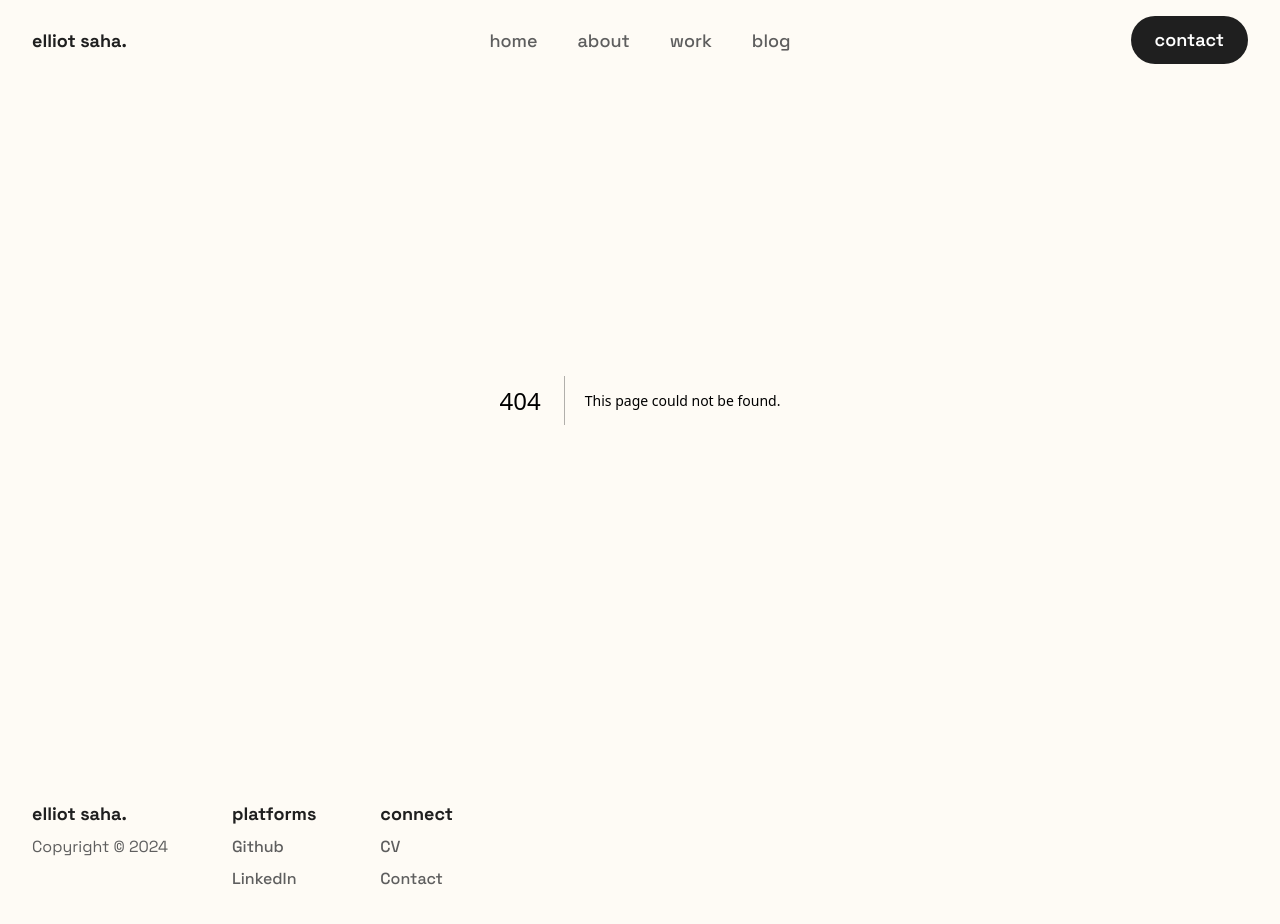
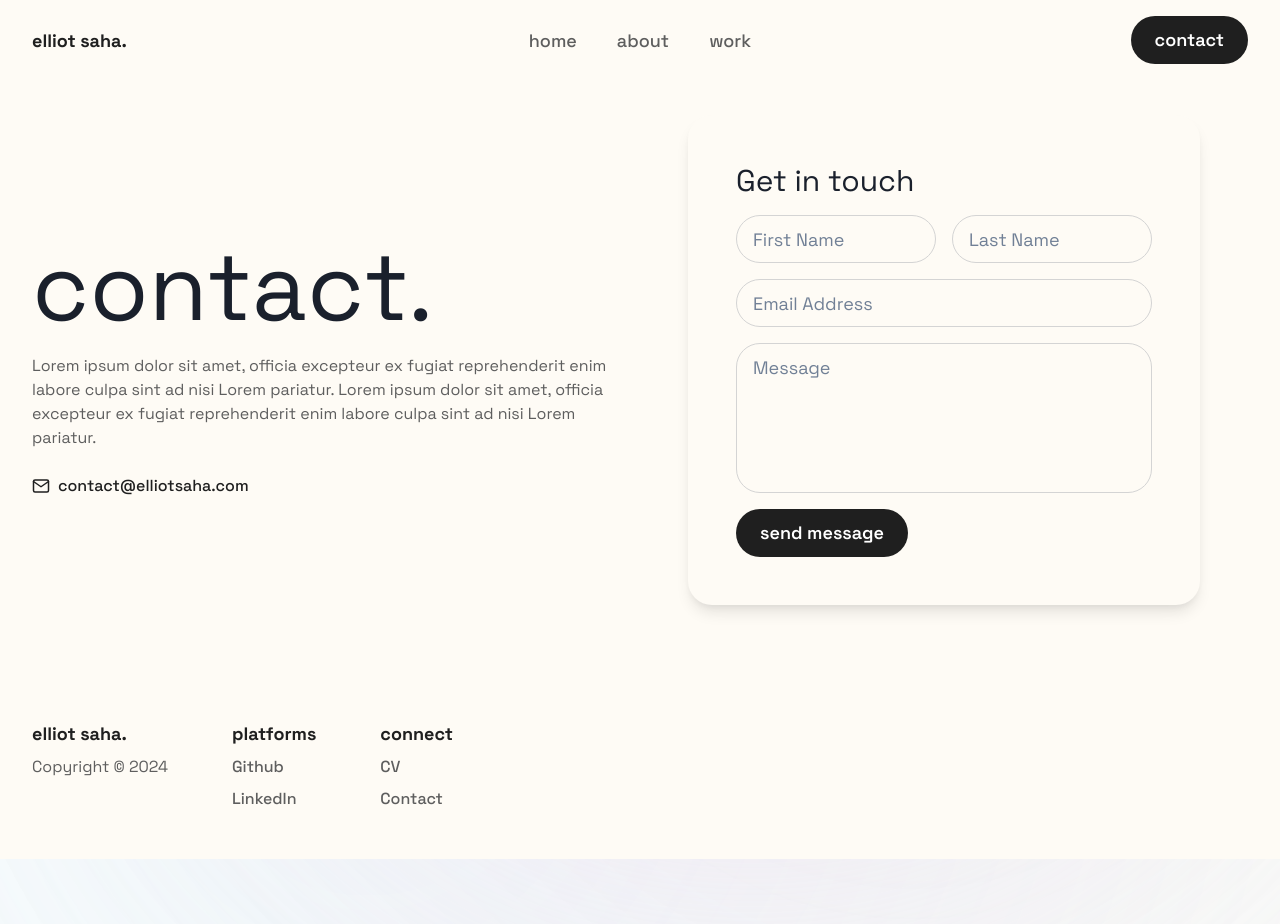
Before and after one commit to elliotsaha/portfolio, a Next.js app: page /contact in a window 1280 px wide. Before the commit this address had no page. Shown: the top 924 px of the page. Built offline with nearby package versions, Linux system fonts and the light colour scheme.

Commit message:
feat(pages/contact): created frontend for contact page

```diff
--- a/package.json
+++ b/package.json
@@ -18,8 +18,10 @@
     "next": "14.1.0",
     "react": "^18",
     "react-dom": "^18",
+    "react-hook-form": "^7.51.0",
     "react-icons": "^5.0.1",
-    "split-type": "^0.3.4"
+    "split-type": "^0.3.4",
+    "zod": "^3.22.4"
   },
   "devDependencies": {
     "@types/node": "^20",
--- a/src/app/about/page.tsx
+++ b/src/app/about/page.tsx
@@ -78,7 +78,7 @@ const About = () => {
           left="96"
         />
         <main>
-          <Flex alignItems="center" pt="48" minH="90vh">
+          <Flex alignItems="center" pt={{ base: "48", md: "42" }} minH="90vh">
             <FlexSection flexDir="column" gap="4">
               <SimpleGrid
                 columns={{ base: 1, md: 2 }}
--- /dev/null
+++ b/src/app/contact/page.tsx
@@ -0,0 +1,170 @@
+"use client";
+import React, { useRef } from "react";
+import {
+  Icon,
+  Flex,
+  Input,
+  Box,
+  InputGroup,
+  FormErrorIcon,
+  FormLabel,
+  FormControl,
+  Button,
+  SimpleGrid,
+  Container,
+  Text,
+  Grid,
+  Heading,
+  GridItem,
+  Textarea,
+  InputLeftElement,
+} from "@chakra-ui/react";
+import {
+  BrandHeading,
+  HiddenHeading,
+  FlexSection,
+  Section,
+} from "@/components/factory";
+import { Blob, SplitText } from "@/components";
+import { useGSAP } from "@gsap/react";
+import { gsap } from "gsap";
+import { FiMail } from "react-icons/fi";
+
+const Contact = () => {
+  const container = useRef<HTMLDivElement>(null);
+
+  useGSAP(
+    () => {
+      gsap.set(".animate-header", { visibility: "visible" });
+      gsap.from(".animate-header", {
+        y: 75,
+        stagger: {
+          each: 0.01,
+        },
+      });
+    },
+    { scope: container },
+  );
+  return (
+    <Container maxW="container.xl" ref={container}>
+      <Section position="relative">
+        <Blob
+          size="2xl"
+          bg="brand.blue.blur"
+          blur="40rem"
+          position="absolute"
+          top="96"
+        />
+        <Blob
+          size="2xl"
+          bg="brand.yellow.blur"
+          blur="30rem"
+          position="absolute"
+          top="42"
+          right="0"
+        />
+        <Blob
+          size="2xl"
+          bg="brand.purple.blur"
+          blur="15rem"
+          position="absolute"
+          top="42"
+          left="96"
+        />
+      </Section>
+      <main>
+        <Flex alignItems="center" py={{ base: "48", lg: "42" }} minH="90vh">
+          <SimpleGrid
+            columns={{ base: 1, lg: 2 }}
+            gap={{ base: "8", lg: "12" }}
+          >
+            <Flex flexDir="column" gap="2" justifyContent="center">
+              <HiddenHeading>Contact me</HiddenHeading>
+              <BrandHeading overflow="hidden">
+                <SplitText className="animate-header" visibility="hidden">
+                  contact.
+                </SplitText>
+              </BrandHeading>
+              <Text maxW="xl">
+                Lorem ipsum dolor sit amet, officia excepteur ex fugiat
+                reprehenderit enim labore culpa sint ad nisi Lorem pariatur.
+                Lorem ipsum dolor sit amet, officia excepteur ex fugiat
+                reprehenderit enim labore culpa sint ad nisi Lorem pariatur.
+              </Text>
+              <Flex alignItems="center" gap="2" mt="4">
+                <Icon as={FiMail} color="mono.black.500" fontSize="18" />
+                <Text color="mono.black.500" fontWeight="medium">
+                  contact@elliotsaha.com
+                </Text>
+              </Flex>
+            </Flex>
+            <Flex
+              justifySelf={{ base: "flex-start", lg: "center" }}
+              bg="background"
+              borderRadius="3xl"
+              boxShadow="lg"
+              p={{ base: "8", lg: "12" }}
+              flexDir="column"
+              w={{ base: "100%", lg: "lg" }}
+            >
+              <Heading as="h2" size="lg" mb="4">
+                Get in touch
+              </Heading>
+              <Grid
+                gap="4"
+                templateColumns={{ base: "1fr", md: "1fr 1fr" }}
+                templateAreas={{
+                  base: `"first-name"
+                         "last-name"
+                         "email-address"
+                         "message"`,
+                  md: `"first-name last-name"
+                       "email-address email-address"
+                       "message message"`,
+                }}
+              >
+                <GridItem area="first-name">
+                  <Input
+                    borderRadius="full"
+                    size="lg"
+                    placeholder="First Name"
+                  />
+                </GridItem>
+                <GridItem area="last-name">
+                  <Input
+                    borderRadius="full"
+                    size="lg"
+                    placeholder="Last Name"
+                  />
+                </GridItem>
+                <GridItem area="email-address">
+                  <Input
+                    borderRadius="full"
+                    placeholder="Email Address"
+                    size="lg"
+                    type="email"
+                  />
+                </GridItem>
+                <GridItem area="message">
+                  <Textarea
+                    size="lg"
+                    placeholder="Message"
+                    resize="none"
+                    rows={5}
+                  />
+                </GridItem>
+              </Grid>
+              <Box>
+                <Button size="lg" mt="4">
+                  send message
+                </Button>
+              </Box>
+            </Flex>
+          </SimpleGrid>
+        </Flex>
+      </main>
+    </Container>
+  );
+};
+
+export default Contact;
--- a/src/components/Navbar.tsx
+++ b/src/components/Navbar.tsx
@@ -25,7 +25,6 @@ const Links = () => {
     { label: "home", href: "/" },
     { label: "about", href: "/about" },
     { label: "work", href: "/work" },
-    { label: "blog", href: "/blog" },
   ];
 
   return (
--- a/src/components/ThemeProvider.tsx
+++ b/src/components/ThemeProvider.tsx
@@ -17,14 +17,14 @@ const theme = extendTheme({
     background: "#FEFBF5",
     mono: {
       black: {
-        100: "##4c4c4c",
+        100: "#4c4c4c",
         500: "#1F1F1F",
         900: "#090909",
       },
       gray: {
-        100: "##7e7e7e",
+        100: "#D4D4D4",
         500: "#5E5E5E",
-        900: "##424242",
+        900: "#424242",
       },
       white: "rgba(255, 255, 255, 85%)",
     },
@@ -102,6 +102,33 @@ const theme = extendTheme({
         },
       },
     },
+    Input: {
+      variants: {
+        outline: {
+          field: {
+            borderColor: "mono.gray.100",
+            borderWidth: "1.5px",
+            _hover: {
+              borderColor: "mono.gray.100",
+            },
+          },
+        },
+      },
+    },
+    Textarea: {
+      variants: {
+        outline: {
+          px: "4",
+          py: "3",
+          borderColor: "mono.gray.100",
+          borderWidth: "1.5px",
+          borderRadius: "3xl",
+          _hover: {
+            borderColor: "mono.gray.100",
+          },
+        },
+      },
+    },
   },
 });
 
```
Also changed, not shown: 1 other file (tests, documents, lock files or other folders).
